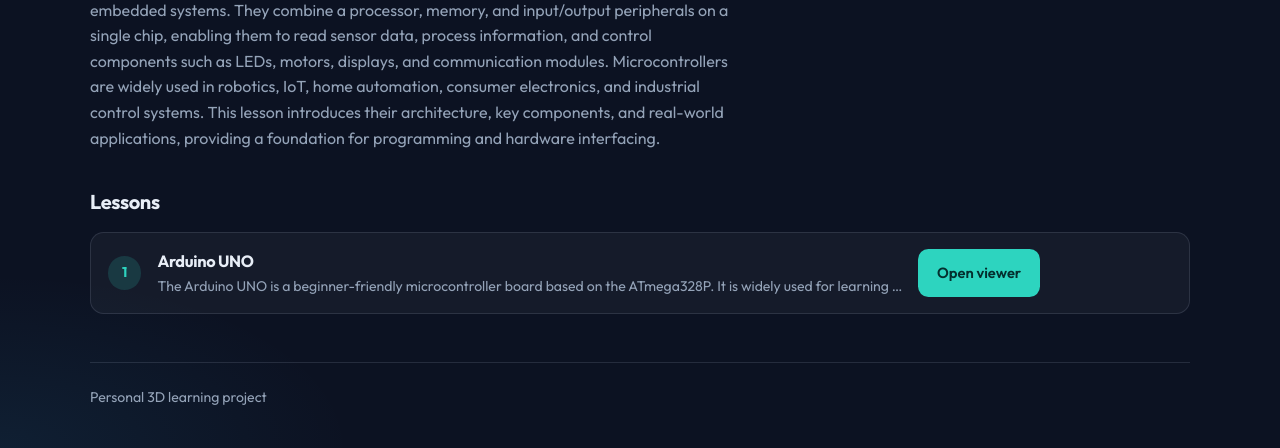
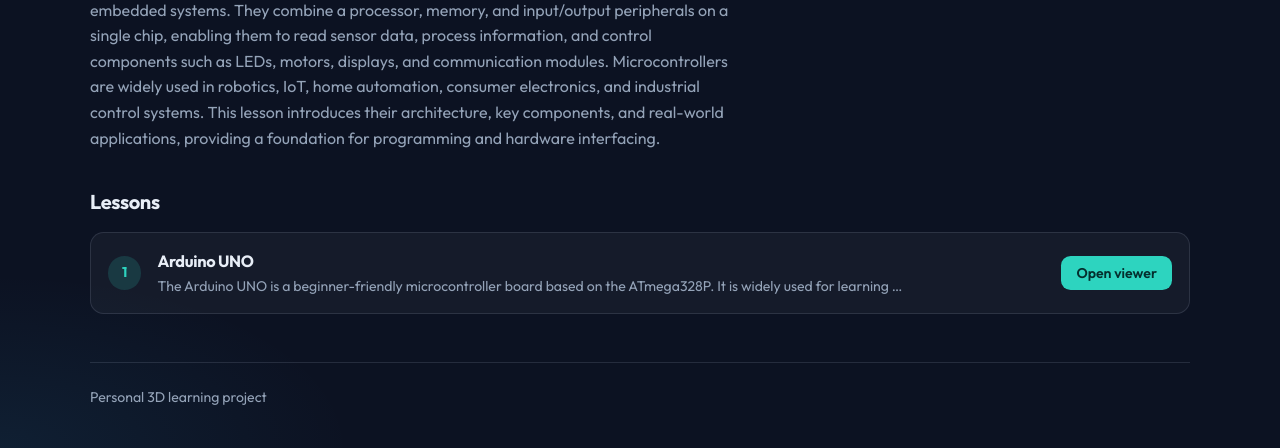
Before and after one commit to AufBhau/3D-Learning-Platform, a Django app: page /courses/5/ in a window 1280 px wide. Shown: the part 420-868 px from the top of the page. Run offline with Django 4.2, Linux system fonts and the light colour scheme; data comes from the database, SQL or seed files in the repository; parts of the project's set-up code (start-up, migrations or seed data) failed here and were passed over.

Commit message:
Update user role handling and improve UI elements in profile and course detail pages

```diff
--- a/courses/templates/courses/course_detail.html
+++ b/courses/templates/courses/course_detail.html
@@ -22,14 +22,14 @@
             {% for lesson in lessons %}
                 <a class="lesson-item" href="{% url 'lesson_viewer' lesson.id %}">
                     <div class="lesson-num">{{ lesson.order }}</div>
-                    <div>
+                    <div class="lesson-item-body">
                         <h3>{{ lesson.title }}</h3>
                         <p>{{ lesson.description|truncatewords:18 }}</p>
                     </div>
                     {% if lesson.id in completed_ids %}
                         <span class="badge">Done</span>
                     {% else %}
-                        <span class="btn btn-primary">Open viewer</span>
+                        <span class="lesson-item-cta">Open viewer</span>
                     {% endif %}
                 </a>
             {% endfor %}
--- a/static/css/site.css
+++ b/static/css/site.css
@@ -399,7 +399,13 @@ a {
   background: rgba(255, 255, 255, 0.05);
 }
 
+.lesson-item-body {
+  flex: 1 1 auto;
+  min-width: 0;
+}
+
 .lesson-num {
+  flex: 0 0 auto;
   min-width: 2.1rem;
   height: 2.1rem;
   border-radius: 999px;
@@ -423,11 +429,32 @@ a {
   font-size: 0.88rem;
 }
 
+.lesson-item-cta {
+  flex: 0 0 auto;
+  display: inline-flex;
+  align-items: center;
+  justify-content: center;
+  padding: 0.55rem 0.95rem;
+  border-radius: 0.6rem;
+  background: var(--accent);
+  color: #042f2e;
+  font-weight: 600;
+  font-size: 0.88rem;
+  white-space: nowrap;
+  line-height: 1.2;
+}
+
+.lesson-item:hover .lesson-item-cta {
+  background: var(--accent-strong);
+}
+
 .badge {
-  margin-left: auto;
+  flex: 0 0 auto;
+  margin-left: 0;
   font-size: 0.78rem;
   color: var(--ok);
   font-weight: 700;
+  white-space: nowrap;
 }
 
 .messages {
--- a/templates/base.html
+++ b/templates/base.html
@@ -5,7 +5,7 @@
     <meta charset="UTF-8">
     <meta name="viewport" content="width=device-width, initial-scale=1.0">
     <title>{% block title %}3D Learning Platform{% endblock %}</title>
-    <link rel="stylesheet" href="{% static 'css/site.css' %}?v=ui2">
+    <link rel="stylesheet" href="{% static 'css/site.css' %}?v=ui3">
     {% block extra_css %}{% endblock %}
 </head>
 <body class="{% block body_class %}{% endblock %}">
```
Also changed, not shown: accounts/forms.py (+1 -11 lines), accounts/templates/accounts/profile.html (+11 -17 lines), accounts/views.py (+1 -15 lines).
